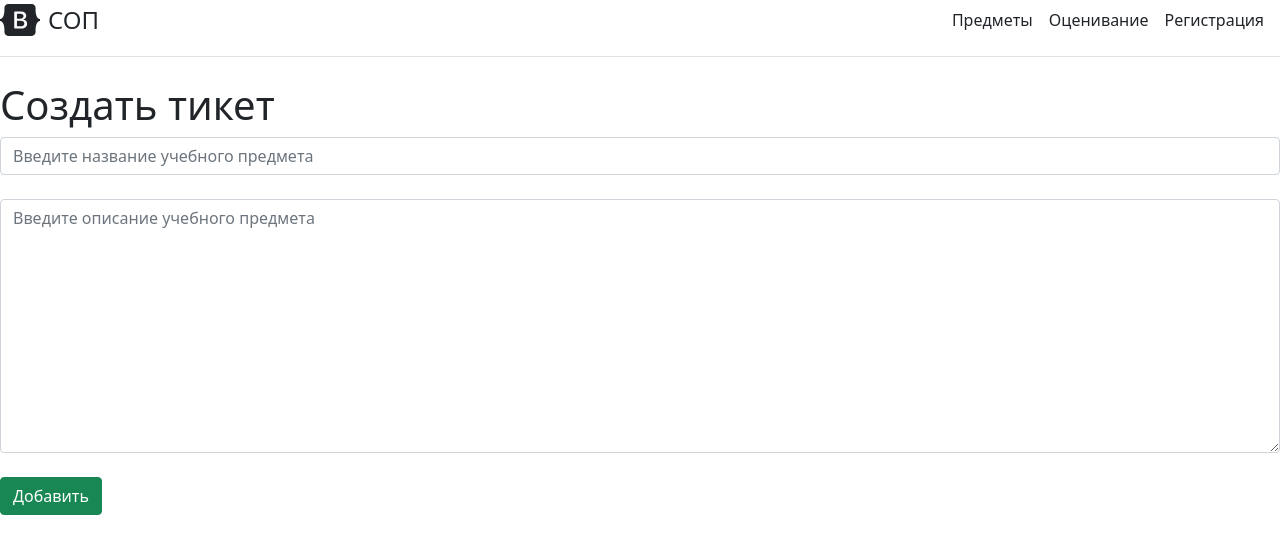
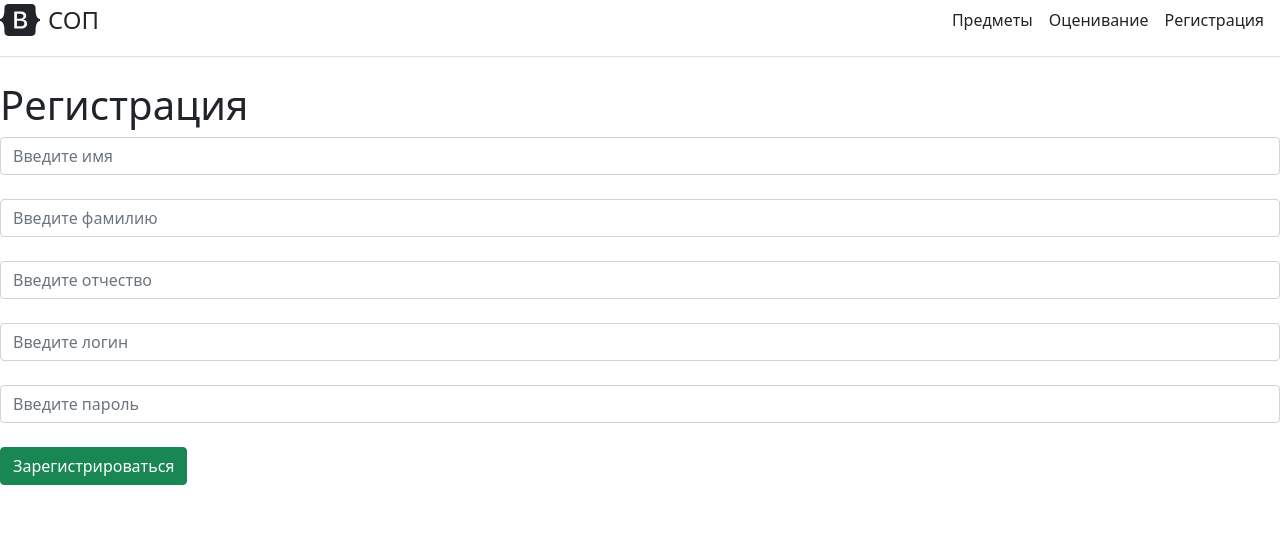
Before and after one commit to f55desu/STR-system, a Django app: page /registration in a window 1280 px wide. Shown: the top 554 px of the page. Run offline with Django 3.2, Linux system fonts and the light colour scheme.

Commit message:
Registration form

```diff
--- a/DjangoServer/STR/forms.py
+++ b/DjangoServer/STR/forms.py
@@ -1,4 +1,5 @@
 from .models import Ticket
+from .models import Student
 from django.forms import ModelForm, TextInput, Textarea
 
 class TicketForm(ModelForm):
@@ -8,10 +9,41 @@ class TicketForm(ModelForm):
         widgets = {
             "name": TextInput(attrs={
                 'class': 'form-control',
-                'placeholder': 'Введите название учебного предмета'
+                'placeholder': 'Введите имя'
             }),
             "description": Textarea(attrs={
                 'class': 'form-control',
                 'placeholder': 'Введите описание учебного предмета'
             }),
         }
+
+class RegistrationForm(ModelForm):
+    class Meta:
+        model = Student
+        fields = ["surname", "name", "lastname", "login", "password"]
+        widgets = {
+            "surname": TextInput(attrs={
+                'class': 'form-control',
+                'placeholder': 'Введите фамилию'
+            }),
+            "name": TextInput(attrs={
+                'class': 'form-control',
+                'placeholder': 'Введите имя'
+            }),
+            "lastname": TextInput(attrs={
+                'class': 'form-control',
+                'placeholder': 'Введите отчество'
+            }),
+             "login": TextInput(attrs={
+                'class': 'form-control',
+                'placeholder': 'Введите логин'
+            }),
+            "password": TextInput(attrs={
+                'class': 'form-control',
+                'placeholder': 'Введите пароль'
+            }),
+        }
+
+        # вывод ошибки при повторном вводе пароля
+        #if widgets[5] != widgets[4]:
+           # pass
--- a/DjangoServer/STR/templates/STR/registration.html
+++ b/DjangoServer/STR/templates/STR/registration.html
@@ -5,12 +5,15 @@
 {% endblock %}
 
 {% block content %}
-    <h1>Создать тикет</h1>
+    <h1>Регистрация</h1>
     <form method="post">
         {% csrf_token %}
         {{ form.name }}<br>
-        {{ form.description }}<br>
-        <button type="submit" class="btn btn-success">Добавить</button>
+        {{ form.surname }}<br>
+        {{ form.lastname }}<br>
+        {{ form.login }}<br>
+        {{ form.password }}<br>
+        <button type="submit" class="btn btn-success">Зарегистрироваться</button>
         <span>{{ error }}</span>
     </form>
 {% endblock %}
--- a/DjangoServer/STR/views.py
+++ b/DjangoServer/STR/views.py
@@ -1,12 +1,12 @@
 from django.shortcuts import redirect, render
-from STR.forms import TicketForm
+from STR.forms import RegistrationForm
 # from django.http import HttpResponse
-from .models import Ticket
+from .models import Student
 
 # Create your views here.
 def home(request):
-    tickets = Ticket.objects.order_by('-id')
-    return render(request, 'STR/home.html', {'title': 'Главная страница сайта', 'tickets': tickets})
+    students = Student.objects.order_by('-id')
+    return render(request, 'STR/home.html', {'title': 'Главная страница сайта', 'tickets': students})
     # return HttpResponse("<h4>Hello</h4>")
 
 def rating(request):
@@ -16,14 +16,14 @@ def rating(request):
 def registration(request):
     error = ''
     if request.method == 'POST':
-        form = TicketForm(request.POST)
+        form = RegistrationForm(request.POST)
         if form.is_valid():
             form.save()
             return redirect('home')
         else:
             error = 'Форма была неверной'
 
-    form = TicketForm()
+    form = RegistrationForm()
     context = {
         'form': form,
         'error': error
```
